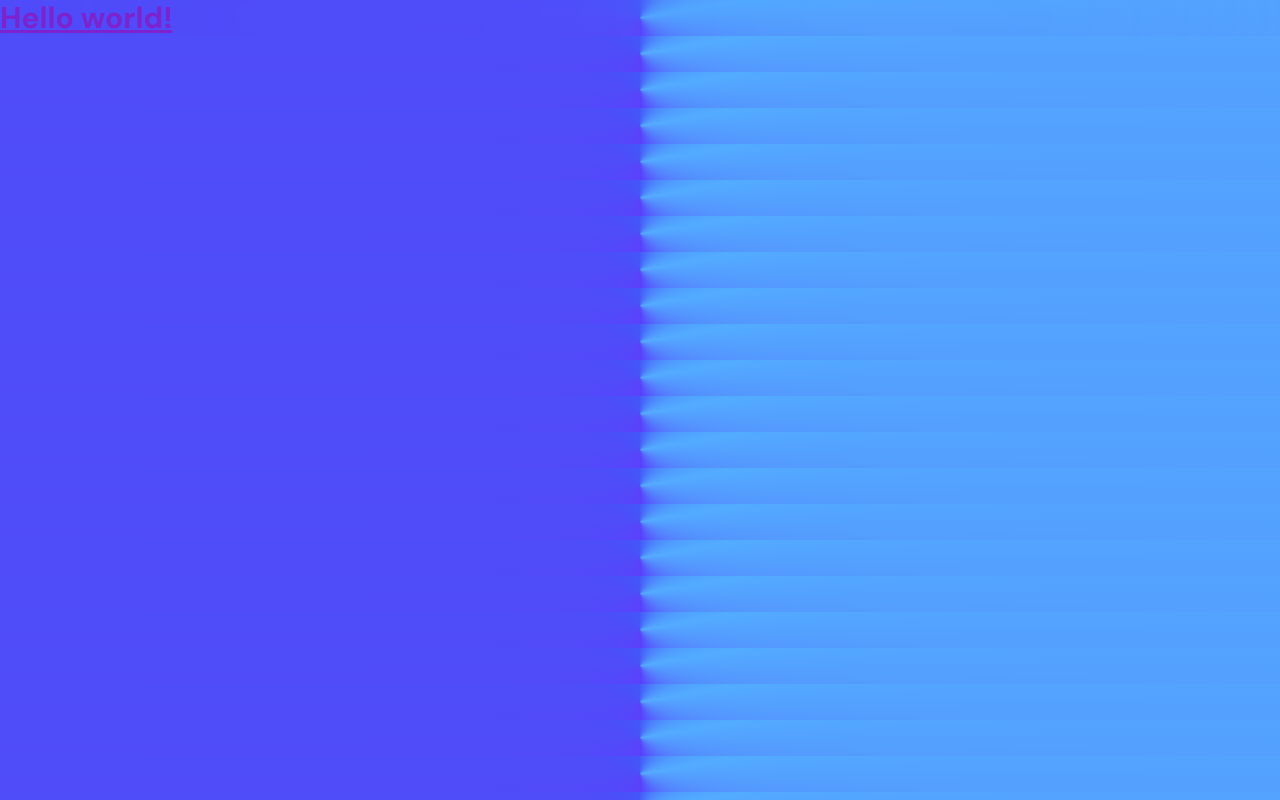
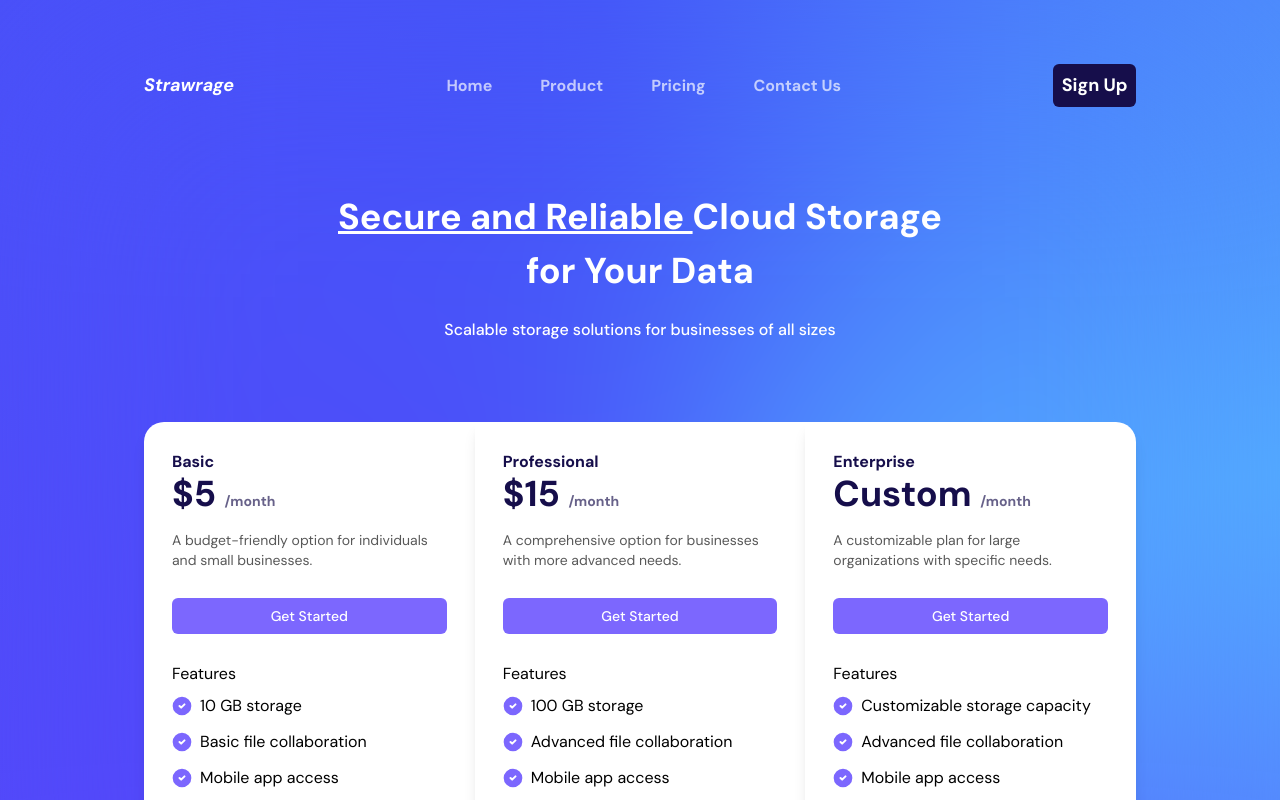
Before and after one commit to alipnf/Priced-Landing-Page, a React (Vite) app: page / in a window 1280 px wide. Shown: the top 800 px of the page. Built offline with nearby package versions, Linux system fonts and the light colour scheme.

Commit message:
feat: import pages

```diff
--- a/src/App.jsx
+++ b/src/App.jsx
@@ -1,8 +1,11 @@
+import Header from "./pages/header";
+import Hero from "./pages/hero";
 function App() {
   return (
-    <h1 className="text-3xl font-bold text-purple-700 underline">
-      Hello world!
-    </h1>
+    <div className="px-36 pt-16">
+      <Header></Header>
+      <Hero></Hero>
+    </div>
   );
 }
 
```
